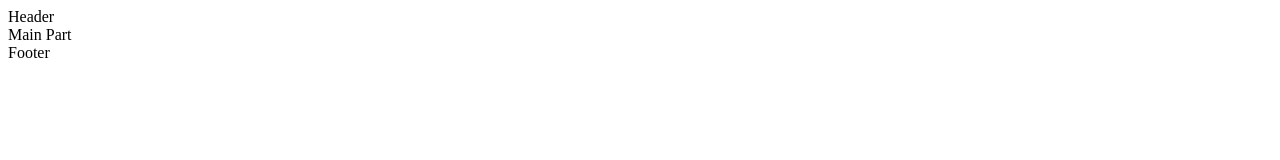
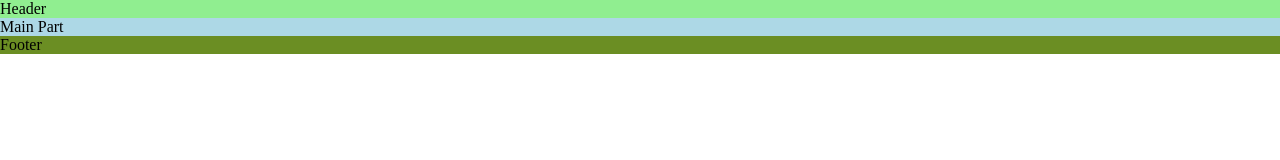
Before and after one commit to Ms-Marie/magic-gardens, a plain HTML site: page index.html in a window 1280 px wide. Drawn offline with Linux system fonts and the light colour scheme.

Commit message:
Add stylesheet with basic page structure

```diff
--- /dev/null
+++ b/assets/css/style.css
@@ -0,0 +1,21 @@
+/* Asterisk wildcard selector to override default styles by browser like in the love running video recommanded */
+* {
+    padding: 0;
+    margin: 0;
+    box-sizing: border-box;
+}
+
+/* Header */
+header {
+    background-color: lightgreen;
+}
+
+/* Main content */
+main {
+    background-color: lightblue;
+}
+
+/* Footer */
+footer {
+    background-color: olivedrab;
+}
--- a/index.html
+++ b/index.html
@@ -4,7 +4,7 @@
     <meta charset="UTF-8" />
     <meta http-equiv="X-UA-Compatible" content="IE=edge" />
     <meta name="viewport" content="width=device-width, initial-scale=1.0" />
-    <!--Meta tags for search engines-->
+    <!-- Meta tags for search engines -->
     <meta
       name="description"
       content="Magic Gardens. Garden tours in Europe, explore nature "
@@ -14,16 +14,18 @@
       content="garden tours, gardening, organic farming, wild flowers, herbs, outdoors, nature, walks"
     />
     <title>Magic Gardens</title>
-    <!--Favicons?-->
+    <!-- Favicons? -->
+    <!-- Stylesheet -->
+    <link rel="stylesheet" href="assets/css/style.css" />
   </head>
   <body>
-    <!--Header-->
+    <!-- Header -->
     <header>Header</header>
 
-    <!--Main part-->
+    <!-- Main part -->
     <main>Main Part</main>
 
-    <!--Footer-->
+    <!-- Footer -->
     <footer>Footer</footer>
   </body>
 </html>
```
